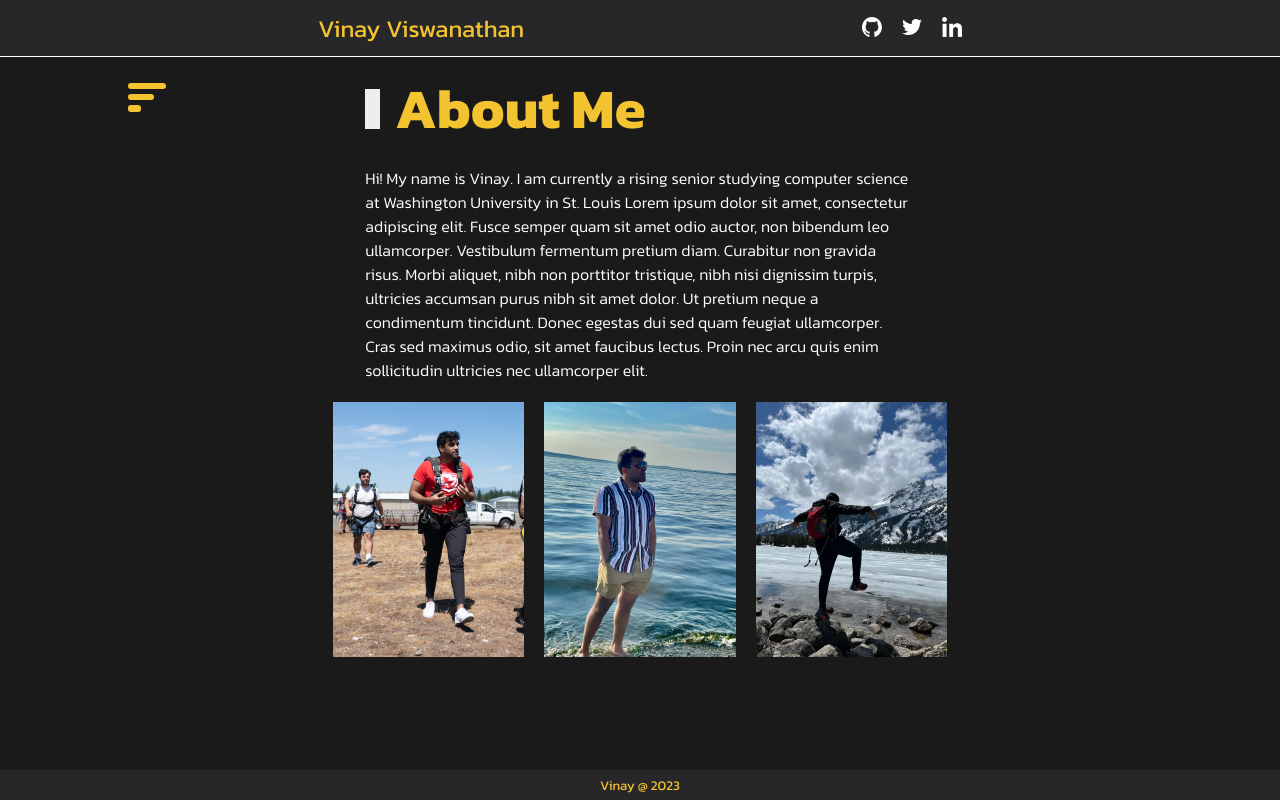
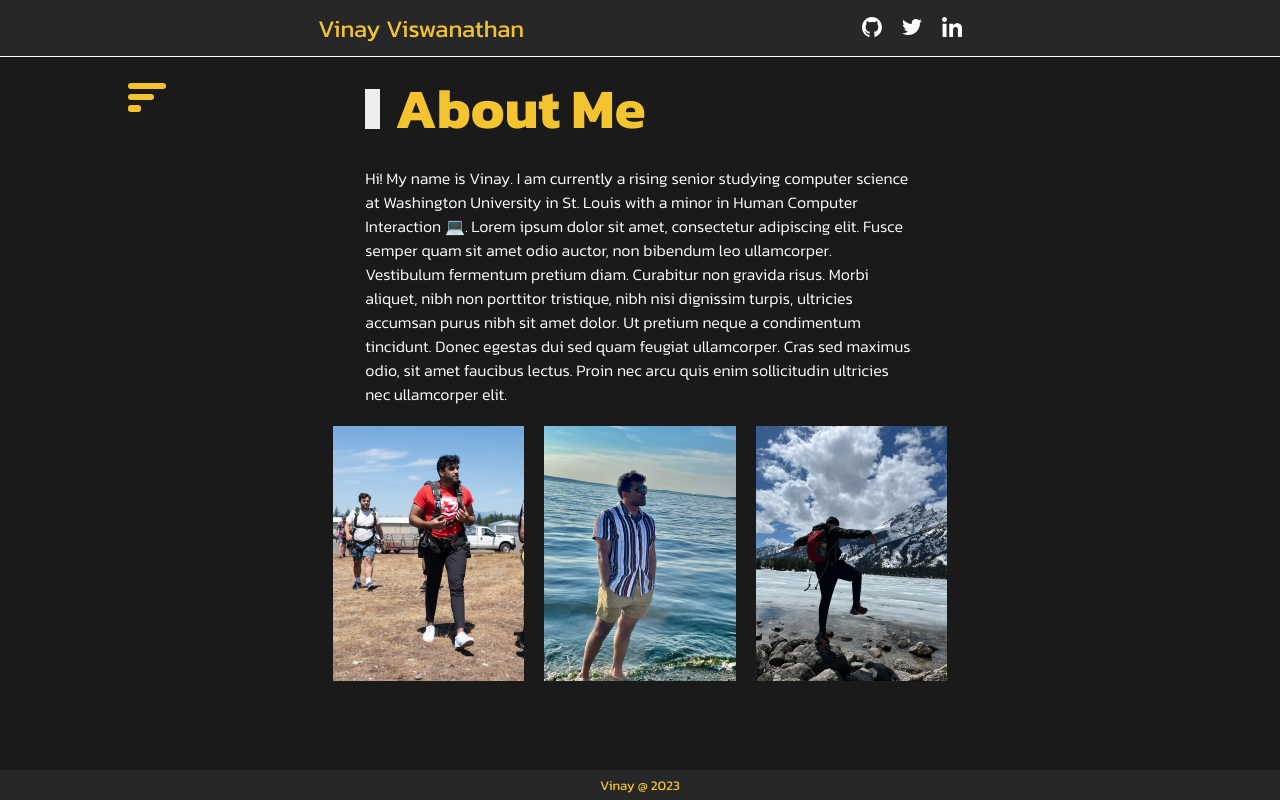
Before and after one commit to vinayvis821/personal-site, a React (Vite) app: page / in a window 1280 px wide. Built offline with nearby package versions, Linux system fonts and the light colour scheme; a web font is replaced by a local one.

Commit message:
Update About.tsx

```diff
--- a/src/pages/About.tsx
+++ b/src/pages/About.tsx
@@ -16,15 +16,16 @@ function About() {
         <div className="content">
           <p>
             Hi! My name is Vinay. I am currently a rising senior studying
-            computer science at Washington University in St. Louis Lorem ipsum
-            dolor sit amet, consectetur adipiscing elit. Fusce semper quam sit
-            amet odio auctor, non bibendum leo ullamcorper. Vestibulum fermentum
-            pretium diam. Curabitur non gravida risus. Morbi aliquet, nibh non
-            porttitor tristique, nibh nisi dignissim turpis, ultricies accumsan
-            purus nibh sit amet dolor. Ut pretium neque a condimentum tincidunt.
-            Donec egestas dui sed quam feugiat ullamcorper. Cras sed maximus
-            odio, sit amet faucibus lectus. Proin nec arcu quis enim
-            sollicitudin ultricies nec ullamcorper elit.
+            computer science at Washington University in St. Louis with a minor
+            in Human Computer Interaction 💻. Lorem ipsum dolor sit amet,
+            consectetur adipiscing elit. Fusce semper quam sit amet odio auctor,
+            non bibendum leo ullamcorper. Vestibulum fermentum pretium diam.
+            Curabitur non gravida risus. Morbi aliquet, nibh non porttitor
+            tristique, nibh nisi dignissim turpis, ultricies accumsan purus nibh
+            sit amet dolor. Ut pretium neque a condimentum tincidunt. Donec
+            egestas dui sed quam feugiat ullamcorper. Cras sed maximus odio, sit
+            amet faucibus lectus. Proin nec arcu quis enim sollicitudin
+            ultricies nec ullamcorper elit.
           </p>
           <div className="about-images">
             <img id="sky" src={SkyPicture} alt="skydiving picture" />
```
